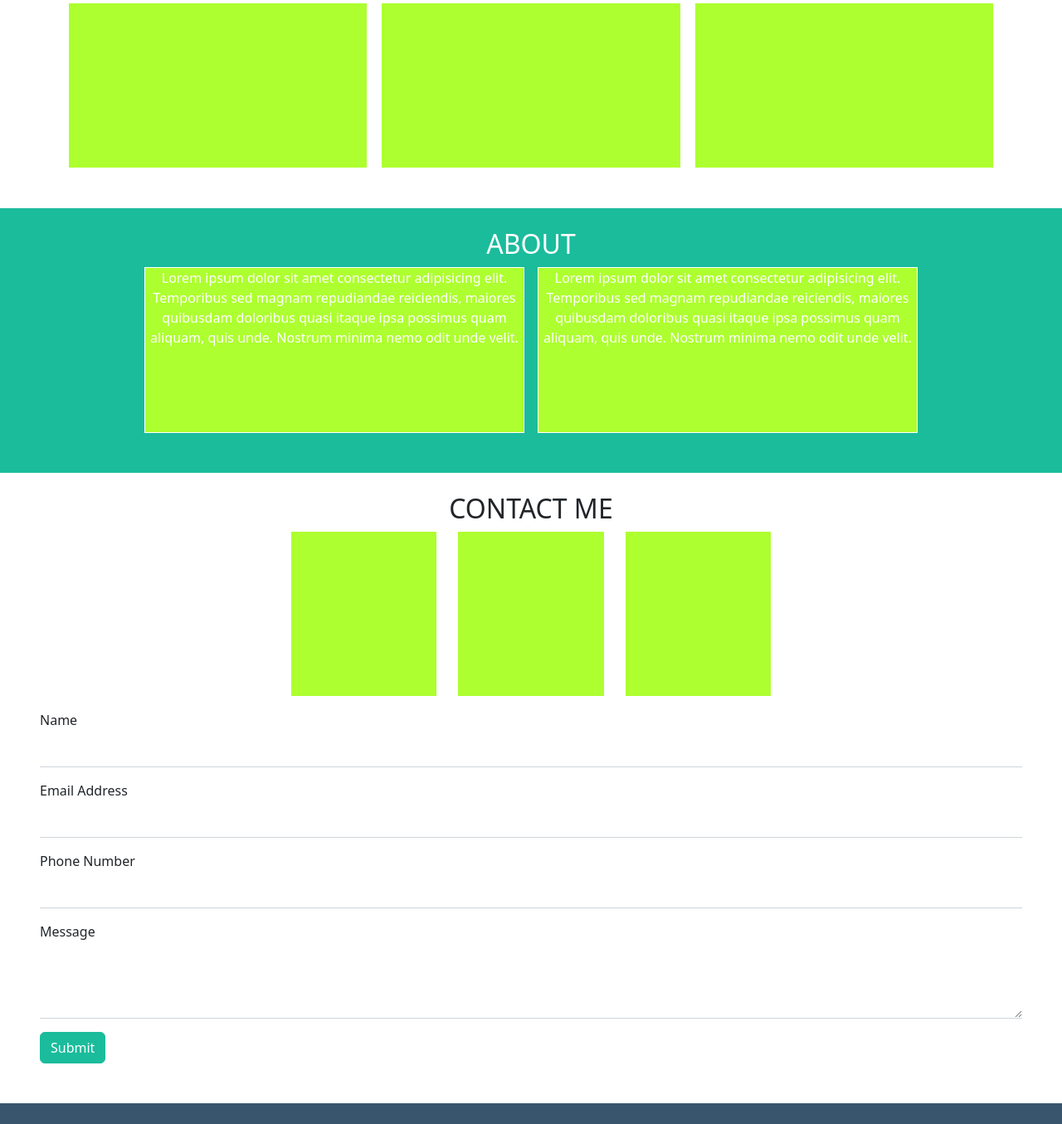
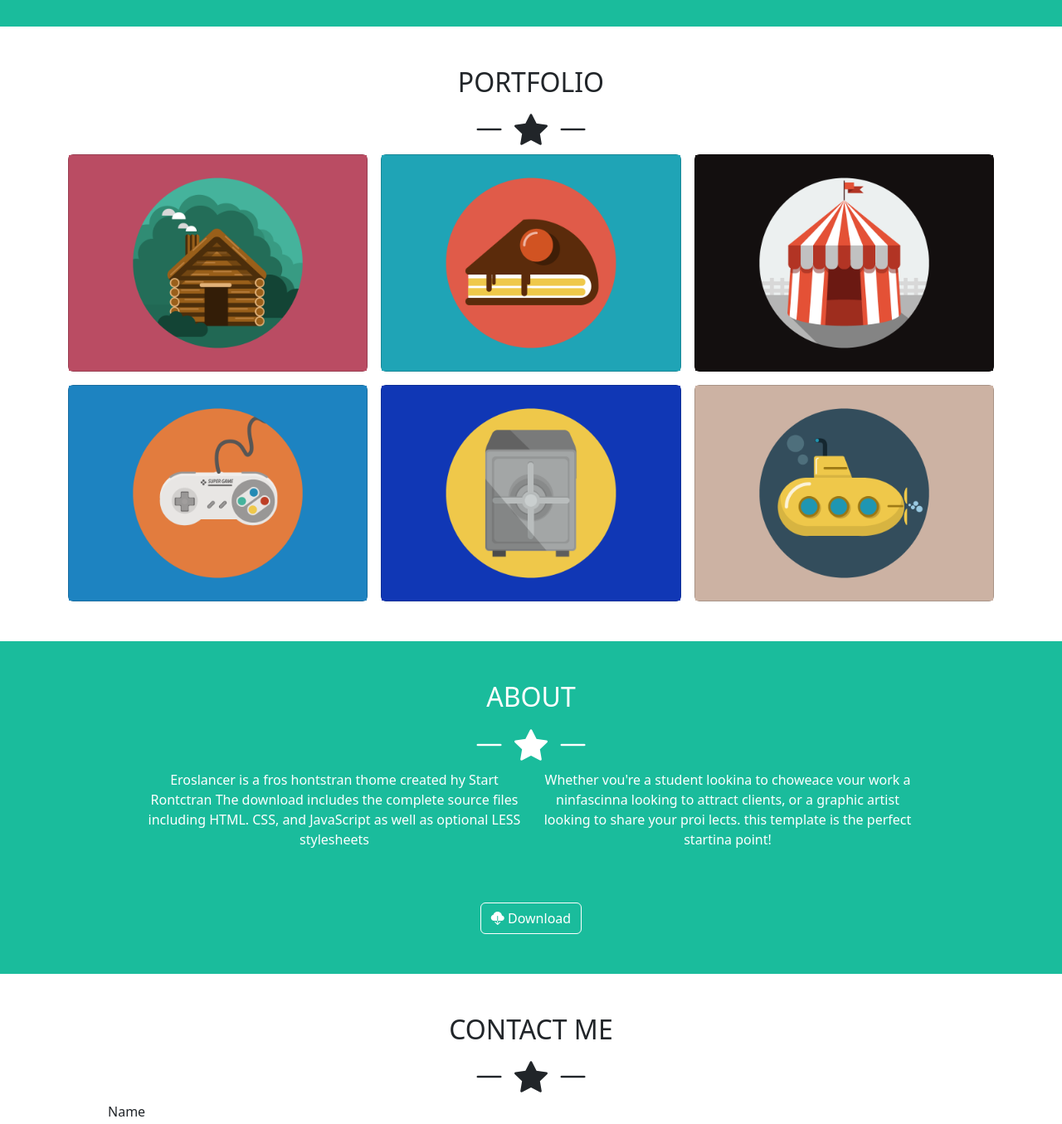
Before and after one commit to FrancescoSangalli89/html-css-bootstrap-freelancer, a plain HTML site: page index.html in a window 1280 px wide. Shown: the part 435-1790 px from the top of the page at 83% size. Drawn offline with nearby package versions, Linux system fonts and the light colour scheme.

Commit message:
finish: about and contact-me section

```diff
--- a/css/style.css
+++ b/css/style.css
@@ -24,6 +24,45 @@
     background-color: var(--ms_primary_color);
 }
 
+.ms_img_container {
+    max-width: 150px;
+}
+
+.ms_card_bg1 {
+    background-color: #BA4B63;
+}
+
+.ms_card_bg2 {
+    background-color: #1DA4B6;
+}
+
+.ms_card_bg3 {
+    background-color: #150F0F;
+}
+
+.ms_card_bg4 {
+    background-color: #1F83C1;
+}
+
+.ms_card_bg5 {
+    background-color: #0F38B5;
+}
+
+.ms_card_bg6 {
+    background-color: #CCB2A3;
+}
+
+.ms_btn_outline {
+    color: #fff;
+    border: #fff 1px solid;
+}
+
+.ms_btn_outline:hover {
+    color: var(--ms_primary_color);
+    border: var(--ms_primary_color) 1px solid;
+    background-color: #fff;
+}
+
 .ms_btn {
     background-color: var(--ms_primary_color);
     border: var(--ms_primary_color) 1px solid;
--- a/index.html
+++ b/index.html
@@ -6,6 +6,7 @@
         <meta name="viewport" content="width=device-width, initial-scale=1.0">
         <title>Bootstrap</title>
         <link rel="stylesheet" href="https://cdn.jsdelivr.net/npm/bootstrap@5.2.0-beta1/dist/css/bootstrap.min.css">
+        <link rel="stylesheet" href="https://cdn.jsdelivr.net/npm/bootstrap-icons@1.8.3/font/bootstrap-icons.css">
         <link rel="stylesheet" href="css/style.css">
     </head>
     <body class="debug">
@@ -38,81 +39,105 @@
 
         <main>
 
-            <section id="jumbotron" class="pt-4 pb-3">
+            <section id="jumbotron" class="py-5 text-white">
 
                 <div class="container-fluid">
+                    <div class="ms_img_container mx-auto">
+                        <img src="img/avatar.svg" class="img-fluid" alt="avatar img">
+                    </div>
                     <div class="text-center">
                         <h1>START BOOTSTRAP</h1>
                     </div>
+                    <div class="text-center fs-1">
+                        <i class="bi bi-dash-lg"></i>
+                        <i class="bi bi-star-fill"></i>
+                        <i class="bi bi-dash-lg"></i>
+                    </div>
+                    <p class="text-center">GRAPHIC ARTIST - WEB DESIGNER - ILLUSTRATOR</p>
                 </div>
 
             </section>
 
-            <section id="portfolio" class="pt-4 pb-5">
+            <section id="portfolio" class="py-5">
                 <div class="container-md">
                     <h2 class="text-center">PORTFOLIO</h2>
+                    <div class="text-center fs-1">
+                        <i class="bi bi-dash-lg"></i>
+                        <i class="bi bi-star-fill"></i>
+                        <i class="bi bi-dash-lg"></i>
+                    </div>
                     <div class="row g-3">
                         <div class="col-12 col-md-6 col-lg-4">
-                            <div class="box"></div>
+                            <div class="card ms_card_bg1">
+                                <img src="img/cabin.png" alt="cabin image">
+                            </div>
                         </div>
                         <div class="col-12 col-md-6 col-lg-4">
-                            <div class="box"></div>
+                            <div class="card ms_card_bg2">
+                                <img src="img/cake.png" alt="cake image">
+                            </div>
                         </div>
                         <div class="col-12 col-md-6 col-lg-4">
-                            <div class="box"></div>
+                            <div class="card ms_card_bg3">
+                                <img src="img/circus.png" alt="circus image">
+                            </div>
                         </div>
                         <div class="col-12 col-md-6 col-lg-4">
-                            <div class="box"></div>
+                            <div class="card ms_card_bg4">
+                                <img src="img/game.png" alt="controller image">
+                            </div>
                         </div>
                         <div class="col-12 col-md-6 col-lg-4">
-                            <div class="box"></div>
+                            <div class="card ms_card_bg5">
+                                <img src="img/safe.png" alt="safe image">
+                            </div>
                         </div>
                         <div class="col-12 col-md-6 col-lg-4">
-                            <div class="box"></div>
-                        </div>
-                    </div>
-                </div>
-            </section>
-
-            <section id="about" class="text-white text-center pt-4 pb-5">
-
-                <div class="container-md px-5">
-                    <h2 class="text-center">ABOUT</h2>
-                    <div class="row row-cols-1 row-cols-md-2 mx-5 g-3">
-                        <div class="col">
-                            <div class="box">
-                                Lorem ipsum dolor sit amet consectetur adipisicing elit. Temporibus sed magnam repudiandae reiciendis, maiores quibusdam doloribus quasi itaque ipsa possimus quam aliquam, quis unde. Nostrum minima nemo odit unde velit.
-                            </div>
-                        </div>
-                        <div class="col">
-                            <div class="box">
-                                Lorem ipsum dolor sit amet consectetur adipisicing elit. Temporibus sed magnam repudiandae reiciendis, maiores quibusdam doloribus quasi itaque ipsa possimus quam aliquam, quis unde. Nostrum minima nemo odit unde velit.
+                            <div class="card ms_card_bg6">
+                                <img src="img/submarine.png" alt="submarine image">
                             </div>
                         </div>
                     </div>
                 </div>
             </section>
 
-            <section id="contact-me" class="pt-4 pb-5 px-5">
-                <h2 class="text-center">CONTACT ME</h2>
-                <div class="row mb-3">
-                    <div class="col-2 offset-3">
-                        <div class="box">
+            <section id="about" class="text-white text-center py-5">
 
+                <div class="container-md px-5">
+                    <h2 class="text-center">ABOUT</h2>
+                    <div class="text-center fs-1">
+                        <i class="bi bi-dash-lg"></i>
+                        <i class="bi bi-star-fill"></i>
+                        <i class="bi bi-dash-lg"></i>
+                    </div>
+                    <div class="row row-cols-1 row-cols-md-2 mx-5 g-3">
+                        <div class="col">
+                            <p>
+                                Eroslancer is a fros hontstran thome created hy Start Rontctran The download includes the complete source files including HTML. CSS, and JavaScript as well as optional LESS stylesheets
+                            </p>
+                        </div>
+                        <div class="col">
+                            <p>
+                                Whether vou're a student lookina to choweace vour work a ninfascinna looking to attract clients, or a graphic artist looking to share your proi lects. this template is the perfect startina point!
+                            </p>
                         </div>
                     </div>
-                    <div class="col-2">
-                        <div class="box">
+                    <button type="button" class="btn ms_btn_outline mt-5">
+                        <i class="bi bi-cloud-download-fill"></i> Download
+                    </button>
+                </div>
+            </section>
 
+            <section id="contact-me" class="py-5 px-5">
+
+                <div class="container-md">
+                    <h2 class="text-center">CONTACT ME</h2>
+                    <div class="text-center fs-1">
+                        <i class="bi bi-dash-lg"></i>
+                        <i class="bi bi-star-fill"></i>
+                        <i class="bi bi-dash-lg"></i>
                     </div>
-                    </div>
-                    <div class="col-2">
-                        <div class="box">
-
-                        </div>
-                    </div>
-                </div>
-                <form>
+                    <form class="mx-5">
                         <div class="mb-3">
                             <label for="name" class="form-label">Name</label>
                             <input type="text" class="form-control border-top-0 border-end-0 border-start-0 rounded-0" id="name">
@@ -129,8 +154,9 @@
                             <label for="Textarea" class="form-label">Message</label>
                             <textarea class="form-control border-top-0 border-end-0 border-start-0 rounded-0" id="Textarea" rows="3"></textarea>
                         </div>
-                    <button type="submit" class="btn ms_btn">Submit</button>
+                        <button type="submit" class="btn ms_btn">Send</button>
                     </form>
+                </div>
 
             </section>
 
```
Lines whose indentation alone changed are shown as unchanged.
